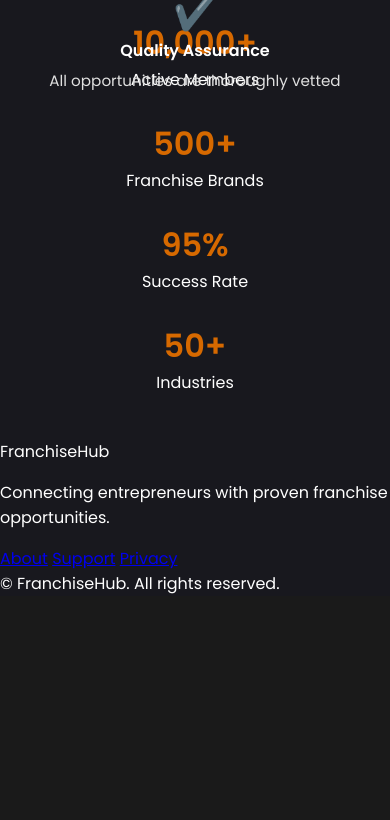
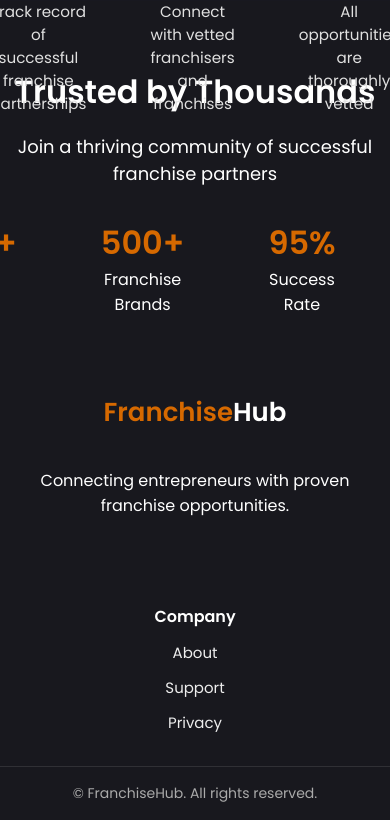
Before and after one commit to dillandeluxe/CSIT327-G5-FranchiseHub, a Django app: page / in a window 390 px wide; the page is wider, and only the part inside the window is pictured. Shown: the part 641-1461 px from the top of that part. Before the commit the page ends 1235 px from the top of that part, so only its background shows below. Run offline with Django 5.2, Linux system fonts and the light colour scheme.

Commit message:
Merge changes and update all files

```diff
--- a/accounts/urls.py
+++ b/accounts/urls.py
@@ -3,8 +3,8 @@ from django.urls import path
 from . import views
 
 urlpatterns = [
-    path('', views.home_view, name='home'),        # Home page at /
-    path('browse/', views.browse, name='browse'),  # Browse page at /browse/
+    path('', views.home_view, name='home'),  # this is /accounts/
+    path('browse/', views.browse, name='browse'),
     path('register/', views.register_view, name='register'),
     path('login/', views.login_view, name='login'),
     path('logout/', views.logout_view, name='logout'),
--- a/static/accounts/home.css
+++ b/static/accounts/home.css
@@ -4,6 +4,7 @@ body {
   color: #282828;
   background: #fff;
 }
+
 
 /* Navbar */
 .navbar {
@@ -16,12 +17,14 @@ body {
   position: sticky;
   top: 0;
   z-index: 100;
+  text-decoration: none;
 }
 
 .logo {
   font-size: 22px;
   font-weight: 700;
   color: #282828;
+  text-decoration: none;
 }
 
 .logo span {
@@ -49,6 +52,14 @@ body {
   font-weight: 600;
   text-decoration: none;
 }
+
+.navbar a.logo {
+  font-size: 22px;
+  font-weight: 700;
+  color: #282828;
+  text-decoration: none; /* This will now properly remove the underline */
+}
+
 
 /* Hero Section */
 .hero-section {
@@ -361,22 +372,26 @@ body {
   color: #d66900;
 }
 
-/* Footer */
+/* Footer Styles */
 footer {
   background: #18181e;
   color: #fff;
-  padding: 0;
 }
 
 .footer-main {
-  display: flex;
-  justify-content: space-between;
-  align-items: flex-start;
-  padding: 40px 60px 28px 60px;
   max-width: 1200px;
   margin: 0 auto;
-  flex-wrap: wrap;
-  gap: 40px;
+  padding: 48px 60px 32px;
+  display: grid;
+  grid-template-columns: auto 1fr;
+  gap: 48px;
+}
+
+/* Brand Section */
+.footer-brand {
+  display: flex;
+  flex-direction: column;
+  gap: 20px;
 }
 
 .footer-logo {
@@ -389,71 +404,81 @@ footer {
   color: #d66900;
 }
 
+/* Navigation Columns */
 .footer-columns {
-  display: flex;
-  gap: 70px;
-  flex-wrap: wrap;
+  display: grid;
+  grid-template-columns: repeat(auto-fit, minmax(160px, 1fr));
+  gap: 48px;
 }
 
-.footer-columns h4 {
-  font-size: 1.07em;
-  margin-bottom: 9px;
+.footer-column h4 {
+  font-size: 16px;
+  font-weight: 600;
+  margin-bottom: 16px;
   color: #fff;
 }
 
-.footer-columns a,
-.footer-columns span {
-  font-size: 1em;
+.footer-column a,
+.footer-column span {
+  display: block;
   color: #eee;
   text-decoration: none;
-  margin-bottom: 6px;
-  display: block;
-  transition: color 0.15s;
+  margin-bottom: 12px;
+  transition: color 0.2s ease;
+  font-size: 15px;
 }
 
-.footer-columns a:hover {
+.footer-column a:hover {
   color: #d66900;
 }
 
+/* Footer Bottom */
 .footer-bottom {
-  border-top: 1px solid #2f2f38;
-  padding: 12px 0;
+  border-top: 1px solid rgba(255, 255, 255, 0.1);
+  padding: 16px 0;
   text-align: center;
   color: #aaa;
-  font-size: 1em;
+  font-size: 14px;
 }
 
-/* Responsive Styles */
+/* Responsive Design */
 @media (max-width: 1100px) {
   .footer-main {
-    flex-direction: column;
+    grid-template-columns: 1fr;
+    text-align: center;
+  }
+
+  .footer-brand {
     align-items: center;
   }
+
   .footer-columns {
-    gap: 38px;
+    gap: 32px;
   }
 }
 
-@media (max-width: 900px) {
-  .stats-bar,
-  .hero-tags,
-  .steps,
-  .franchise-cards {
-    flex-direction: column;
-    gap: 28px;
-    align-items: center;
+@media (max-width: 768px) {
+  .footer-main {
+    padding: 40px 24px 24px;
   }
-  .footer-main {
-    padding: 38px 20px 24px 20px;
+
+  .footer-columns {
+    grid-template-columns: repeat(auto-fit, minmax(140px, 1fr));
+    gap: 24px;
   }
 }
 
-@media (max-width: 650px) {
-  .hero-section {
-    height: 260px;
+@media (max-width: 480px) {
+  .footer-main {
+    padding: 32px 16px 20px;
   }
-  .footer-main,
-  .footer-bottom {
-    font-size: 0.95em;
+
+  .footer-columns {
+    grid-template-columns: 1fr;
+    text-align: center;
+  }
+
+  .footer-column h4 {
+    margin-bottom: 12px;
   }
 }
--- a/templates/accounts/home.html
+++ b/templates/accounts/home.html
@@ -88,18 +88,32 @@
     </div>
   </section>
 
-  <!-- ===== FOOTER ===== -->
-  <footer class="site-footer">
-    <div class="footer-container">
-      <div class="footer-brand"><span>Franchise</span>Hub</div>
+ <footer>
+  <div class="footer-main">
+    <!-- Brand Section -->
+    <div class="footer-brand">
+      <div class="footer-logo">
+        <span>Franchise</span>Hub
+      </div>
       <p>Connecting entrepreneurs with proven franchise opportunities.</p>
-      <div class="footer-links">
+    </div>
+
+    <!-- Navigation Columns -->
+    <div class="footer-columns">
+      <!-- Company Column -->
+      <div class="footer-column">
+        <h4>Company</h4>
         <a href="#">About</a>
         <a href="#">Support</a>
         <a href="#">Privacy</a>
       </div>
-      <div class="footer-copy">© FranchiseHub. All rights reserved.</div>
+
+      <!-- You can add more columns as needed -->
     </div>
-  </footer>
-</body>
-</html>
+  </div>
+
+  <!-- Footer Bottom -->
+  <div class="footer-bottom">
+    <div>© FranchiseHub. All rights reserved.</div>
+  </div>
+</footer>
--- a/templates/accounts/register.html
+++ b/templates/accounts/register.html
@@ -10,7 +10,7 @@
 </head>
 <body>
   <div class="navbar">
-    <a href="{% url 'home' %}" class="logo">🏢 <span>Franchise</span>Hub</a>
+    <a href="{% url 'home' %}" class="logo"><span>Franchise</span>Hub</a>
     <div class="nav-links">
       <a href="{% url 'browse' %}">Browse Franchises</a>
       <a href="{% url 'login' %}">Login</a>
```
Also changed, not shown: static/accounts/login.css (+10 -6 lines), static/accounts/register.css (+6 -2 lines), backend/settings.py (line endings or trailing spaces).
